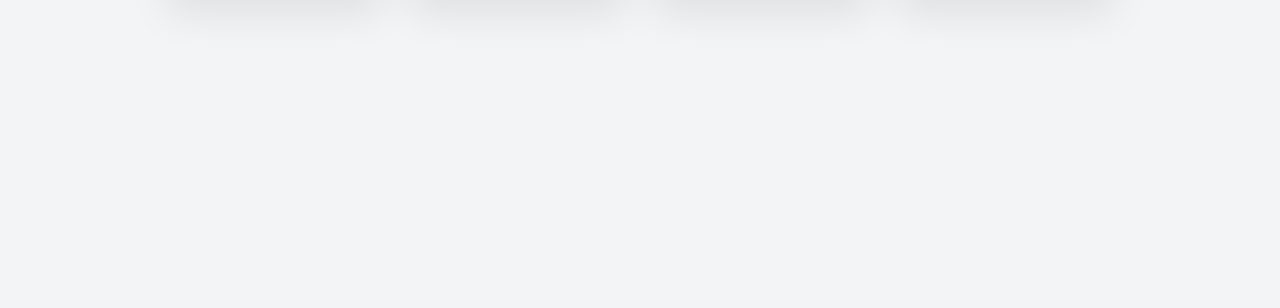
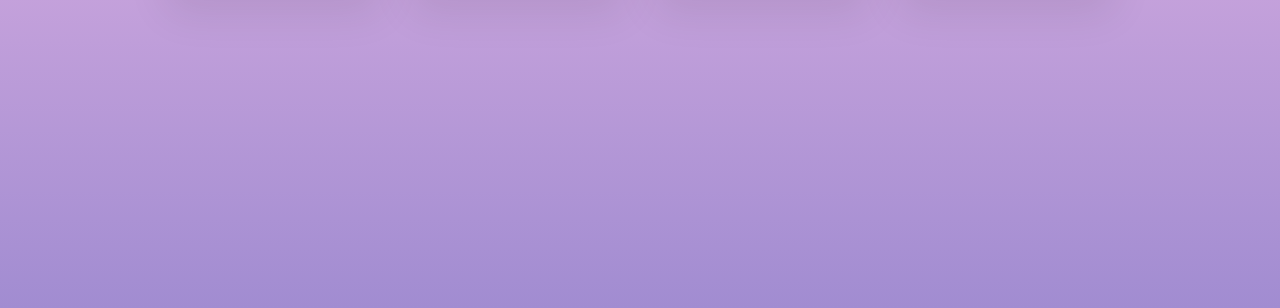
Before and after one commit to CDE0221/test-01, a plain HTML site: page index.html in a window 1280 px wide. Shown: the part 492-800 px from the top of the page. Drawn offline with nearby package versions, Linux system fonts and the light colour scheme.

Commit message:
보라보라해진 화면

```diff
--- a/style.css
+++ b/style.css
@@ -1,10 +1,15 @@
 * { box-sizing: border-box; }
 body {
     margin: 0;
-    background: #f3f4f6;
+    /* 👇 화사한 파스텔톤 그라데이션 배경 적용! */
+    background: linear-gradient(to top, #a18cd1 0%, #fbc2eb 100%);
+    /* 만약 더 알록달록한 걸 원하시면 아래 코드로 바꿔보세요! */
+    /* background: linear-gradient(to right, #ffecd2 0%, #fcb69f 100%); (살구색 그라데이션) */
+    /* background: linear-gradient(to top, #a18cd1 0%, #fbc2eb 100%); (보라+핑크 그라데이션) */
+
     font-family: "Noto Sans KR", sans-serif;
+    min-height: 100vh; /* 화면 전체에 배경이 꽉 차도록 설정 */
 }
-
 /* ───────── 첫 화면 ───────── */
 
 #category-screen {
```
